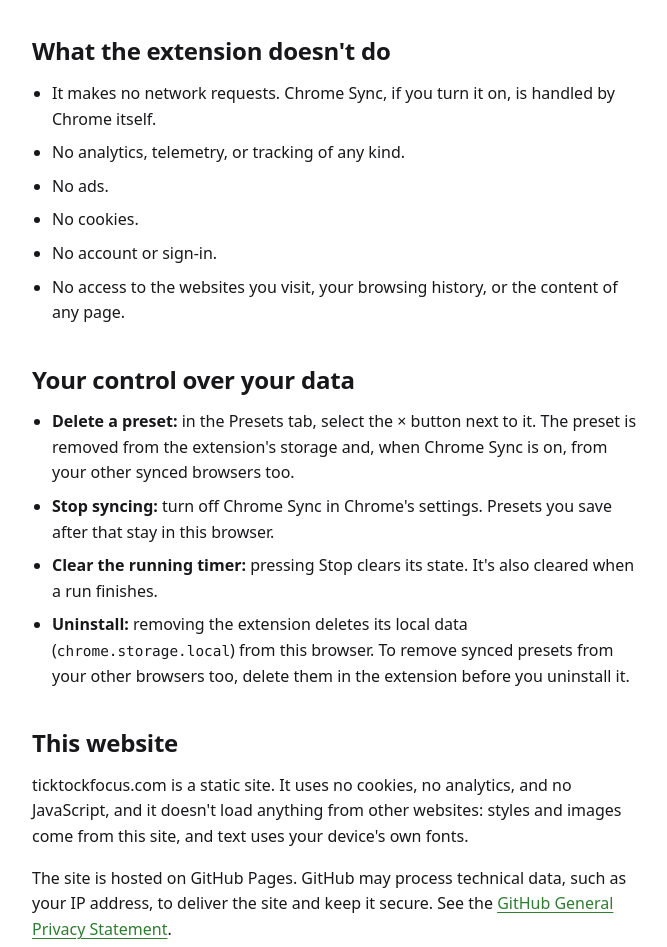
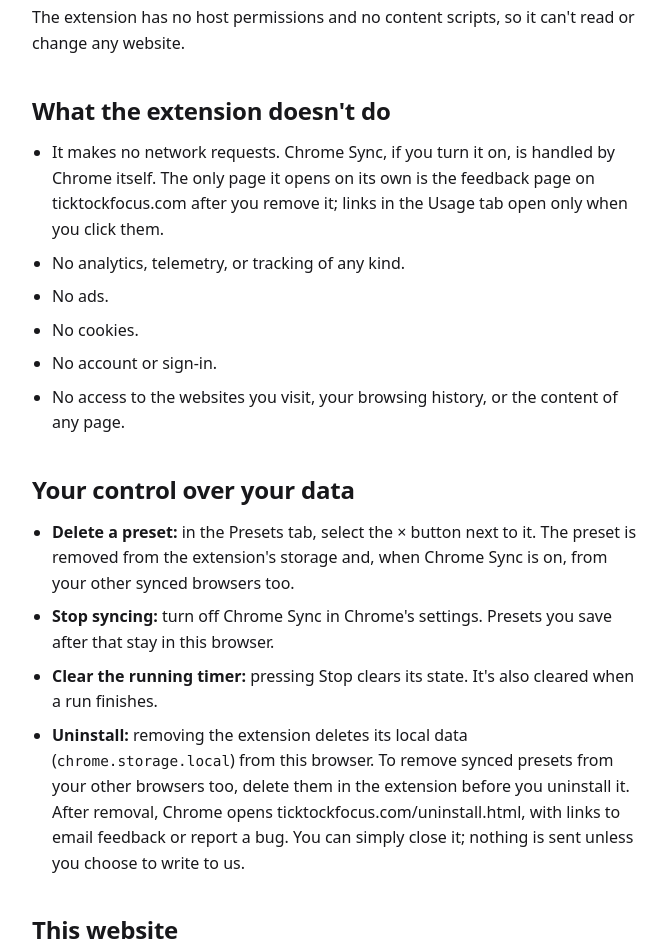
Before and after one commit to mist941/tick-tock-focus-site, a plain HTML site: page privacy.html in a window 1280 px wide. Shown: the part 1756-2703 px from the top of the page, without its empty margins (304-971 px from the left). Drawn offline with Linux system fonts and the light colour scheme.

Commit message:
Describe the uninstall page and Usage-tab links in the privacy policy
Extension 1.1.1 opens ticktockfocus.com/uninstall.html after removal
and adds website, feedback, review and bug links to the Usage tab.

```diff
--- a/privacy.html
+++ b/privacy.html
@@ -59,6 +59,7 @@
             <ul class="check-list">
               <li>TickTockFocus doesn't collect any personal data.</li>
               <li>Nothing is sent to the developer. The extension makes no network requests.</li>
+              <li>When you remove the extension, Chrome opens a short feedback page on this website. Nothing about you is sent with it.</li>
               <li>No data is sold or transferred to anyone.</li>
               <li>Your presets stay in Chrome's own storage. If you turn on Chrome Sync, Google syncs them between your browsers.</li>
             </ul>
@@ -136,7 +137,7 @@
             <section aria-labelledby="does-not-heading">
               <h2 id="does-not-heading">What the extension doesn't do</h2>
               <ul>
-                <li>It makes no network requests. Chrome Sync, if you turn it on, is handled by Chrome itself.</li>
+                <li>It makes no network requests. Chrome Sync, if you turn it on, is handled by Chrome itself. The only page it opens on its own is the feedback page on ticktockfocus.com after you remove it; links in the Usage tab open only when you click them.</li>
                 <li>No analytics, telemetry, or tracking of any kind.</li>
                 <li>No ads.</li>
                 <li>No cookies.</li>
@@ -151,7 +152,7 @@
                 <li><strong>Delete a preset:</strong> in the Presets tab, select the × button next to it. The preset is removed from the extension's storage and, when Chrome Sync is on, from your other synced browsers too.</li>
                 <li><strong>Stop syncing:</strong> turn off Chrome Sync in Chrome's settings. Presets you save after that stay in this browser.</li>
                 <li><strong>Clear the running timer:</strong> pressing Stop clears its state. It's also cleared when a run finishes.</li>
-                <li><strong>Uninstall:</strong> removing the extension deletes its local data (<code>chrome.storage.local</code>) from this browser. To remove synced presets from your other browsers too, delete them in the extension before you uninstall it.</li>
+                <li><strong>Uninstall:</strong> removing the extension deletes its local data (<code>chrome.storage.local</code>) from this browser. To remove synced presets from your other browsers too, delete them in the extension before you uninstall it. After removal, Chrome opens ticktockfocus.com/uninstall.html, with links to email feedback or report a bug. You can simply close it; nothing is sent unless you choose to write to us.</li>
               </ul>
             </section>
 
```
